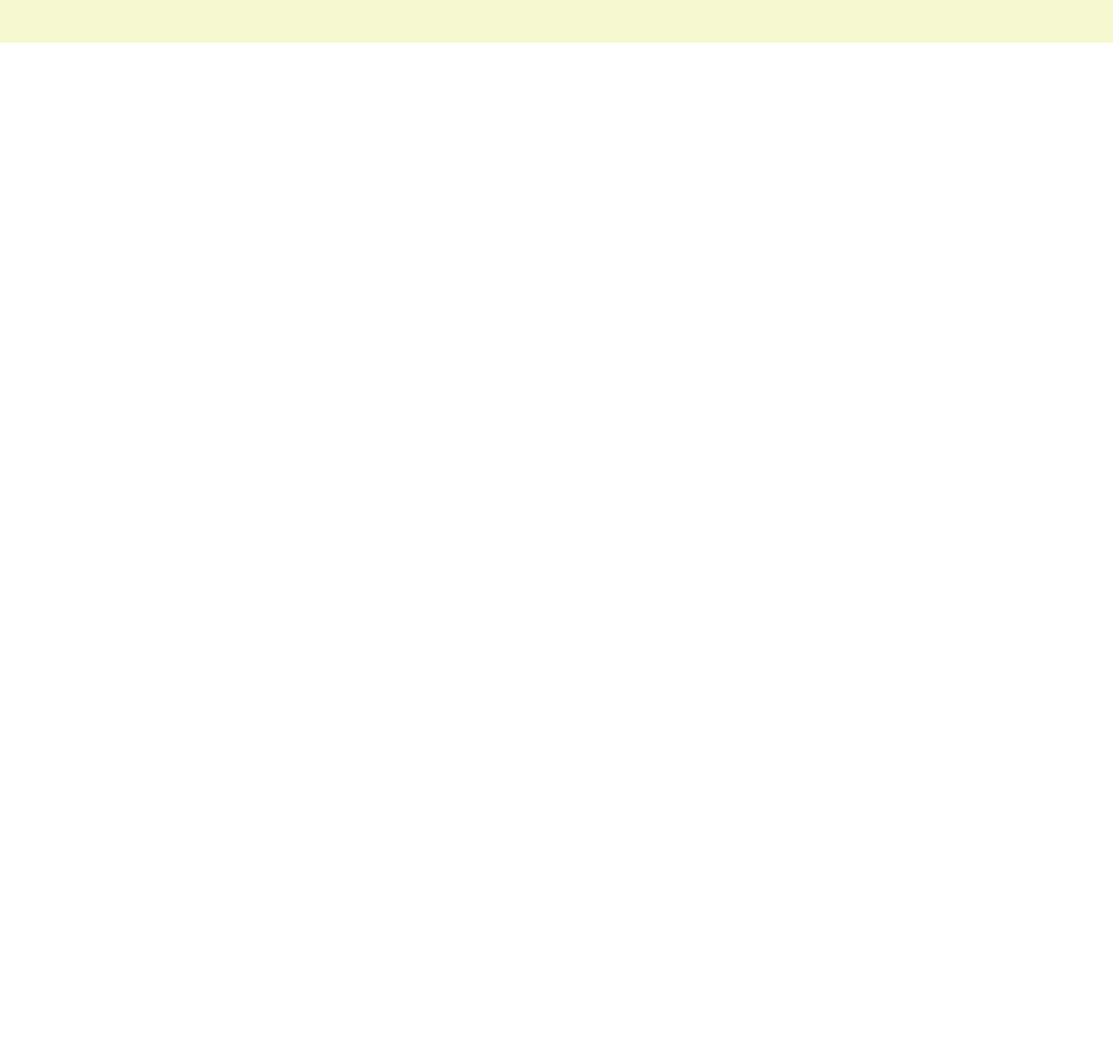
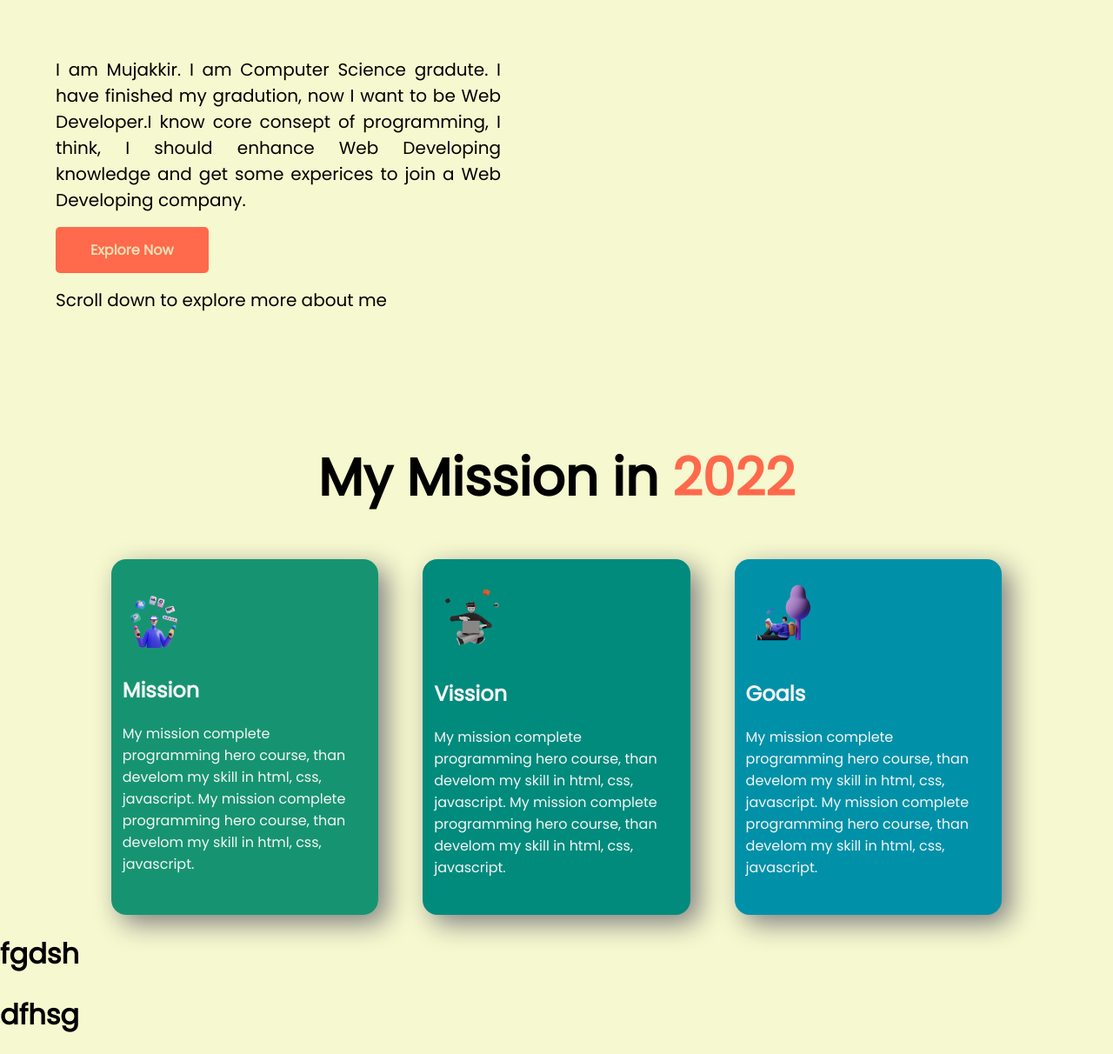
Before and after one commit to Mujakkir85/web-developer-mission-2022, a plain HTML site: page index.html in a window 1280 px wide. Shown: the part 622-1834 px from the top of the page at 87% size. Before the commit the page ends 800 px from the top, so only its background shows below. Drawn offline with Linux system fonts and the light colour scheme.

Commit message:
end of Section two

```diff
--- a/index.html
+++ b/index.html
@@ -36,7 +36,37 @@
 
 
     <!--Sectiopn Two-->
-    <section class="second-section"></section>
+
+    <section class="second-section">
+        <h1> My Mission in <span>2022</span></h1>
+        <div class="intro">
+            <div class="mission all-mission">
+                <img class="section-two-img" src="images/illustrator-1.png" alt="">
+                <h2>Mission</h2>
+                <p>My mission complete programming hero course, than develom my skill in html, css, javascript. My
+                    mission complete programming hero course, than develom my skill in html, css, javascript.</p>
+            </div>
+
+            <div class="vission all-mission">
+                <img class="section-two-img" src="images/illustrator-2.png" alt="">
+                <h2>Vission</h2>
+                <p>My mission complete programming hero course, than develom my skill in html, css, javascript. My
+                    mission complete programming hero course, than develom my skill in html, css, javascript.</p>
+            </div>
+
+            <div class="goals all-mission">
+                <img class="section-two-img" src="images/illustrator-3.png" alt="">
+                <h2>Goals</h2>
+                <p>My mission complete programming hero course, than develom my skill in html, css, javascript. My
+                    mission complete programming hero course, than develom my skill in html, css, javascript.</p>
+            </div>
+        </div>
+    </section>
+
+    <!--Section Three -->
+
+    <h1>fgdsh</h1>
+    <h1>dfhsg</h1>
 
 
 </body>
--- a/style.css
+++ b/style.css
@@ -1,7 +1,9 @@
 body{
     font-family: 'Poppins', sans-serif;
     margin: 0;
+    background-color: rgba(241, 245, 179, 0.623);
 }
+
 .intro{
     display: flex;
     width: 100%;
@@ -9,22 +11,24 @@ body{
 .class_one{
     width: 50%;
     padding: 5%;
-    background-color: rgba(241, 245, 179, 0.623);
+    /*background-color: rgba(241, 245, 179, 0.623);*/
 }
 .class_one h1{
-    font-size: 60px;
+    font-size: 80px;
     font-weight: 500;
     /*border-left: 5px solid ;
     border-image: linear-gradient(red,tomato);
     border-image-slice: 1;*/
     border-left: 5px solid tomato;
     border-radius: 3px;
+    padding-left: 15px;
 }
 h1 span{
     color: rgba(255, 99, 71, 0.959);
 }
 .class_one p{
     text-align: justify;
+    font-size: 20px;
     padding-top: 10px;
     padding-bottom: 10px;
 }
@@ -41,3 +45,40 @@ h1 span{
     padding: 10%;
 }
 /* End section one*/
+
+
+.second-section h1{
+    text-align: center;
+    font-weight: bold;
+    font-size: 60px;
+}
+
+.section-two-img{
+    width: 30%;
+}
+
+.all-mission{
+    width: 30%;
+    border-radius: 17px;
+    padding: 2% 1%;
+    box-shadow:10px 10px 30px grey;
+    color: whitesmoke;
+}
+
+.mission{
+    margin-left: 10% ;
+    margin-right: 2%;
+    background-color: #008b68e8;
+}
+
+.vission{
+    margin-left: 2% ;
+    margin-right: 2%;
+    background-color: #008B7D;
+}
+
+.goals{
+    margin-left: 2% ;
+    margin-right: 10%;
+    background-color: #0091A9;
+}
```
